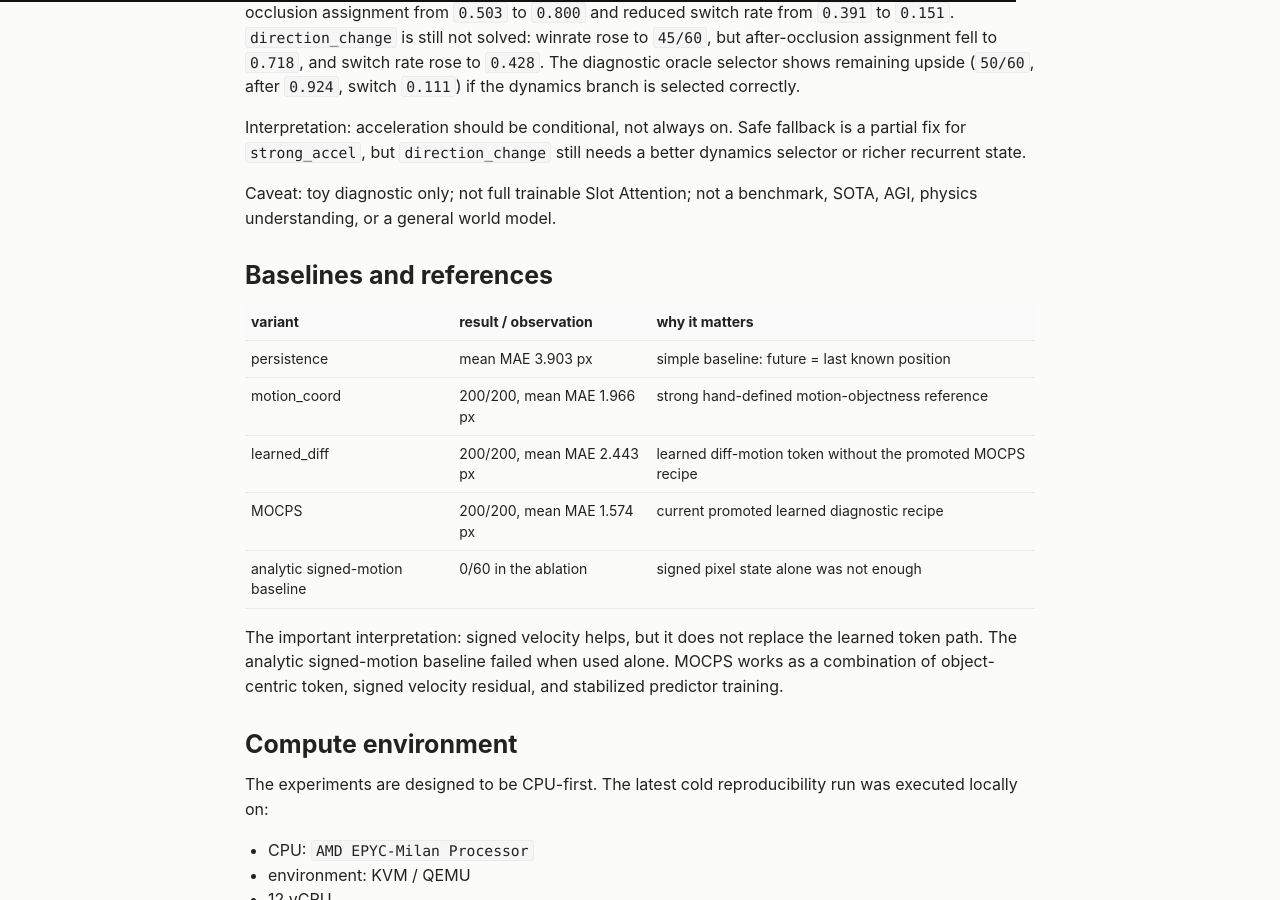
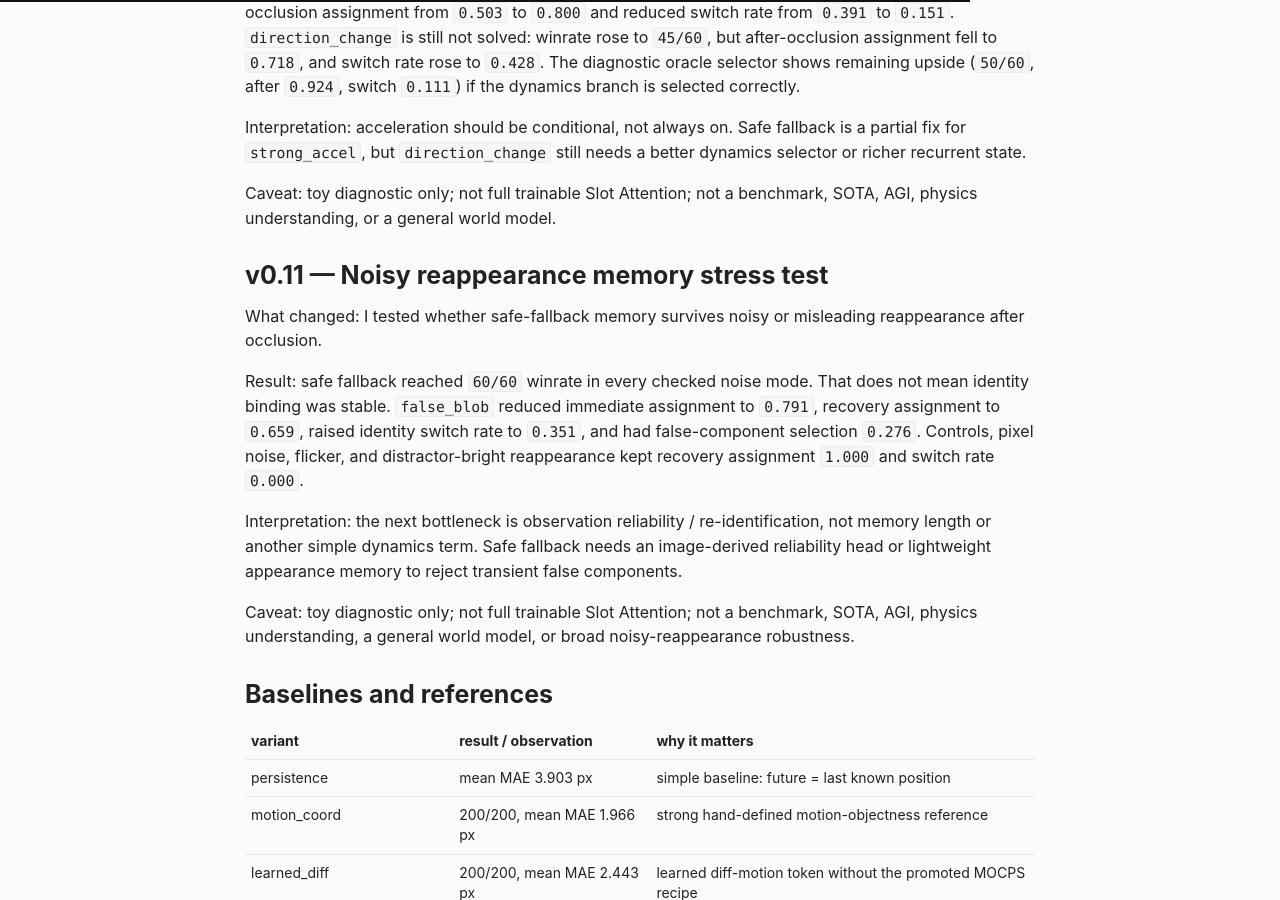
Before and after one commit to rdemb/rdemb.github.io, a Jekyll site: the page built from en/mocps.md, in a window 1280 px wide and 900 px high, scrolled down 7560 px. Built offline with Jekyll 4.4.1, drawn with Linux system fonts in a browser that asks for light colours; some of the changed text lies outside the part shown.

Commit message:
Update MOCPS noisy reappearance note

```diff
--- a/en/mocps.md
+++ b/en/mocps.md
@@ -234,6 +234,16 @@ Interpretation: acceleration should be conditional, not always on. Safe fallback
 
 Caveat: toy diagnostic only; not full trainable Slot Attention; not a benchmark, SOTA, AGI, physics understanding, or a general world model.
 
+## v0.11 — Noisy reappearance memory stress test
+
+What changed: I tested whether safe-fallback memory survives noisy or misleading reappearance after occlusion.
+
+Result: safe fallback reached `60/60` winrate in every checked noise mode. That does not mean identity binding was stable. `false_blob` reduced immediate assignment to `0.791`, recovery assignment to `0.659`, raised identity switch rate to `0.351`, and had false-component selection `0.276`. Controls, pixel noise, flicker, and distractor-bright reappearance kept recovery assignment `1.000` and switch rate `0.000`.
+
+Interpretation: the next bottleneck is observation reliability / re-identification, not memory length or another simple dynamics term. Safe fallback needs an image-derived reliability head or lightweight appearance memory to reject transient false components.
+
+Caveat: toy diagnostic only; not full trainable Slot Attention; not a benchmark, SOTA, AGI, physics understanding, a general world model, or broad noisy-reappearance robustness.
+
 ## Baselines and references
 
 | variant | result / observation | why it matters |
@@ -297,7 +307,7 @@ This is deliberate: a small diagnostic should be runnable without a GPU cluster
 
 ## Current position
 
-MOCPS now has a stable single-object result, and the slot-memory path survives constant-velocity occlusion, but v0.10 shows a failure under acceleration. The strongest public base result is still the cold run: `200/200` against persistence on the covered surface.
+MOCPS now has a stable single-object result, and the slot-memory path survives constant-velocity occlusion. v0.10 showed an acceleration failure, v0.10.2 gave a partial safe-fallback fix, and v0.11 showed that false components at reappearance still break re-binding. The strongest public base result is still the cold run: `200/200` against persistence on the covered surface.
 
 This does not finish the research. It closes the first stable stage: there is now a recipe that works on the known worlds and baselines, so the next question is where it breaks.
 
@@ -308,12 +318,12 @@ The next tests should be harder and less comfortable:
 - moving distractor: the first checked version breaks current single-object MOCPS; the selection audit shows that correct target selection fixes the checked grid
 - crossing objects: v0.8 breaks feed-forward trainable assignment after the left/right swap; v0.8.1 fixes the checked crossing case with slot memory
 - short occlusion: v0.9 separates simple memory from predictive memory; v0.9.1 shows a learned gate on the checked grid
-- acceleration-aware recurrent state after v0.10
+- observation reliability / appearance memory after v0.11
 - noisy background
 - more than one moving object
 - transfer between world variants
 
-The nearest research direction is a learned acceleration-aware recurrent state, then noisy reappearance.
+The nearest research direction is an image-derived observation reliability head or lightweight appearance memory for false-component re-binding.
 
 ## What this does not mean
 
```
Also changed, not shown: de/mocps.md (+13 -3 lines), mocps.md (+13 -3 lines).
